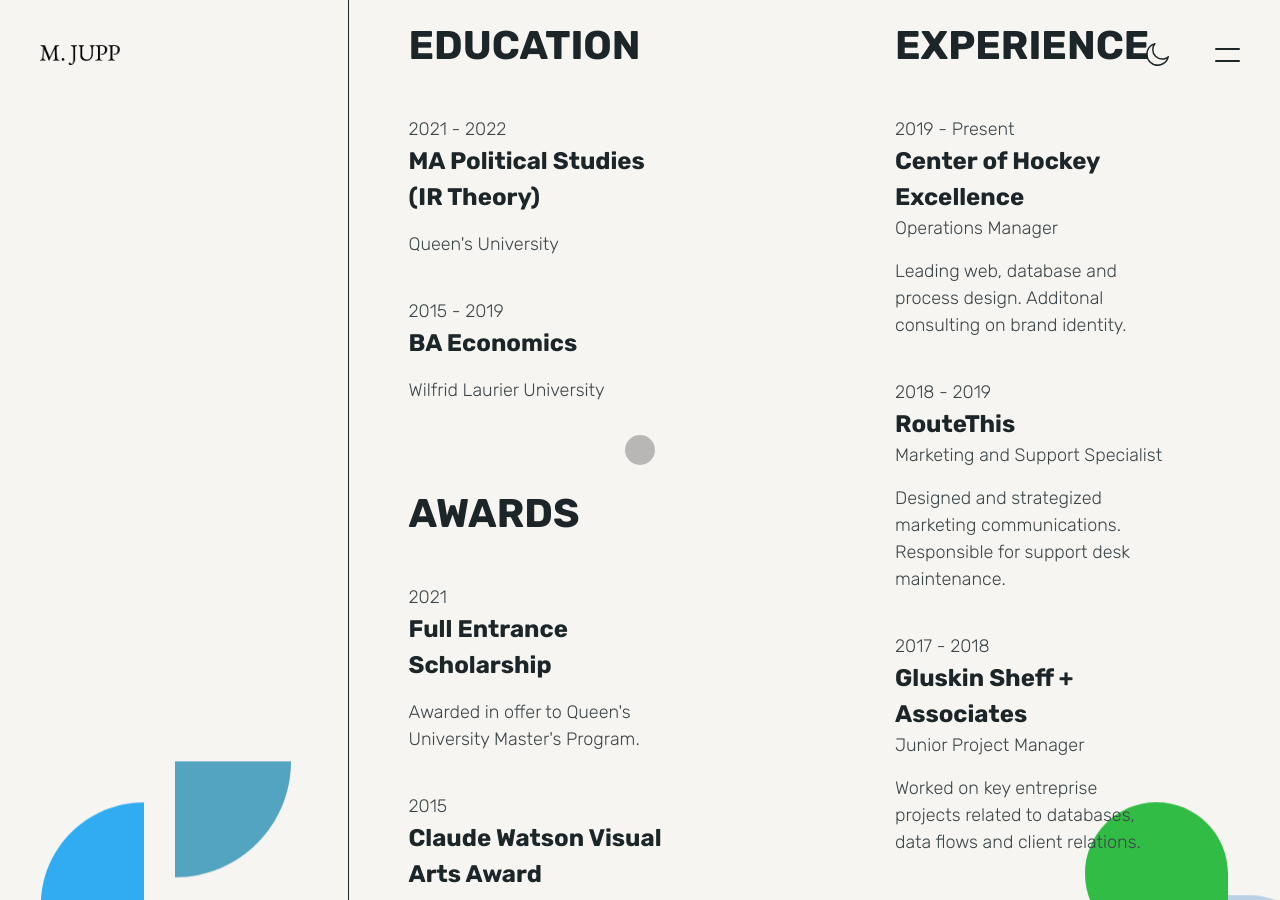
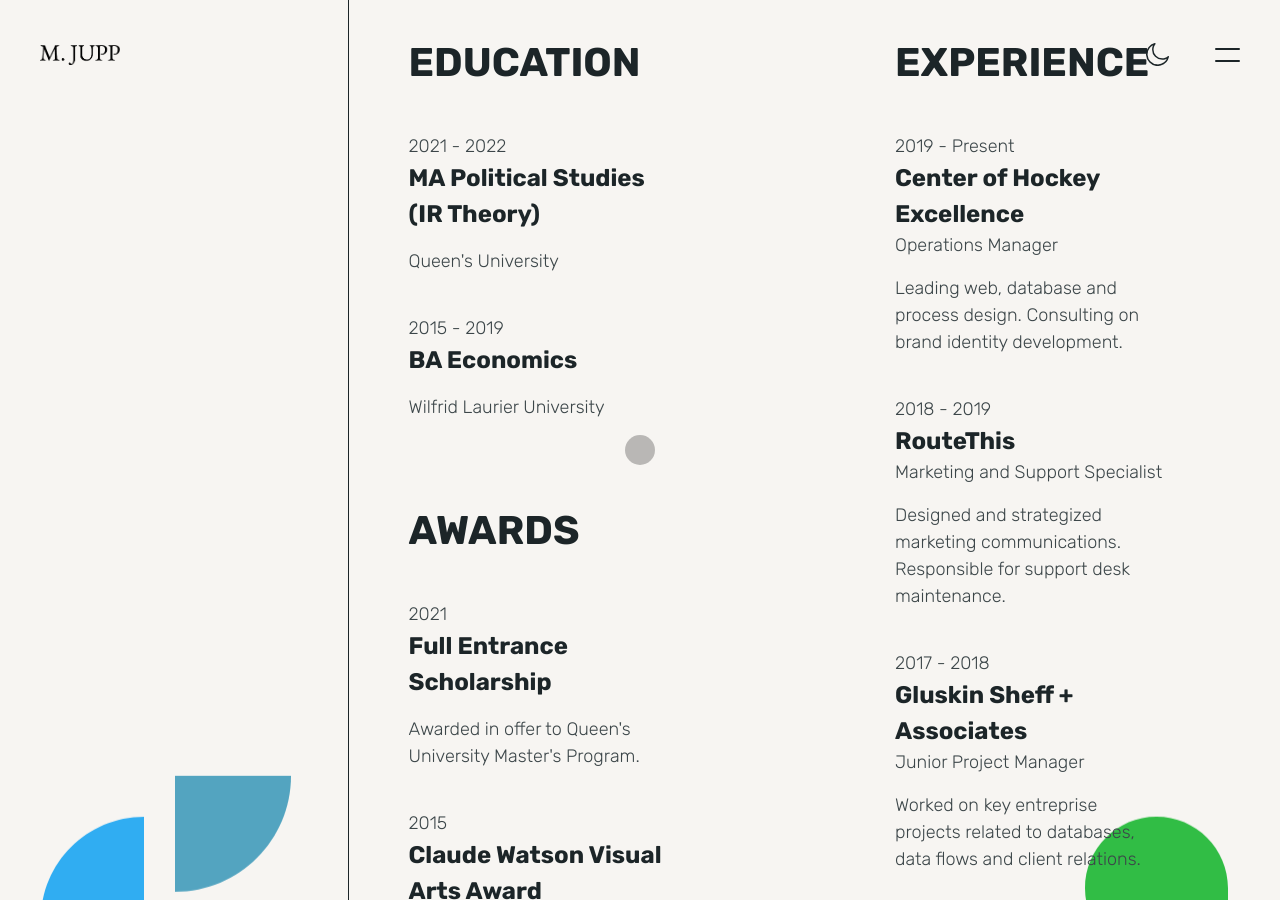
Before and after one commit to runeclover/runeclover.github.io, a Jekyll site: the page built from docs/index.html, in a window 1280 px wide and 900 px high, scrolled down 4515 px. Built offline with Jekyll 4.4.1, drawn with Linux system fonts in a browser that asks for light colours; some web fonts are replaced; some of the changed text lies outside the part shown.

Commit message:
image fix

```diff
--- a/docs/_data/content.yml
+++ b/docs/_data/content.yml
@@ -91,7 +91,7 @@
         dots: "8" #0-10 progress in dots
         value: "80" #0-100 progress in %
 
-      - label: "Media & UX Design"
+      - label: "Media &<br>UX Design"
         dots: "6" #0-10 progress in dots
         value: "60" #0-100 progress in %
 
@@ -153,7 +153,7 @@
         - date: "2019 - Present"
           name: "Center of Hockey Excellence"
           subname: "Operations Manager"
-          text: "Leading web, database and process design. Additonal consulting on brand identity."
+          text: "Leading web, database and process design. Consulting on brand identity development."
 
         - date: "2018 - 2019"
           name: "RouteThis"
```
Also changed, not shown: docs/_works/explore.md (+2 -2 lines).
